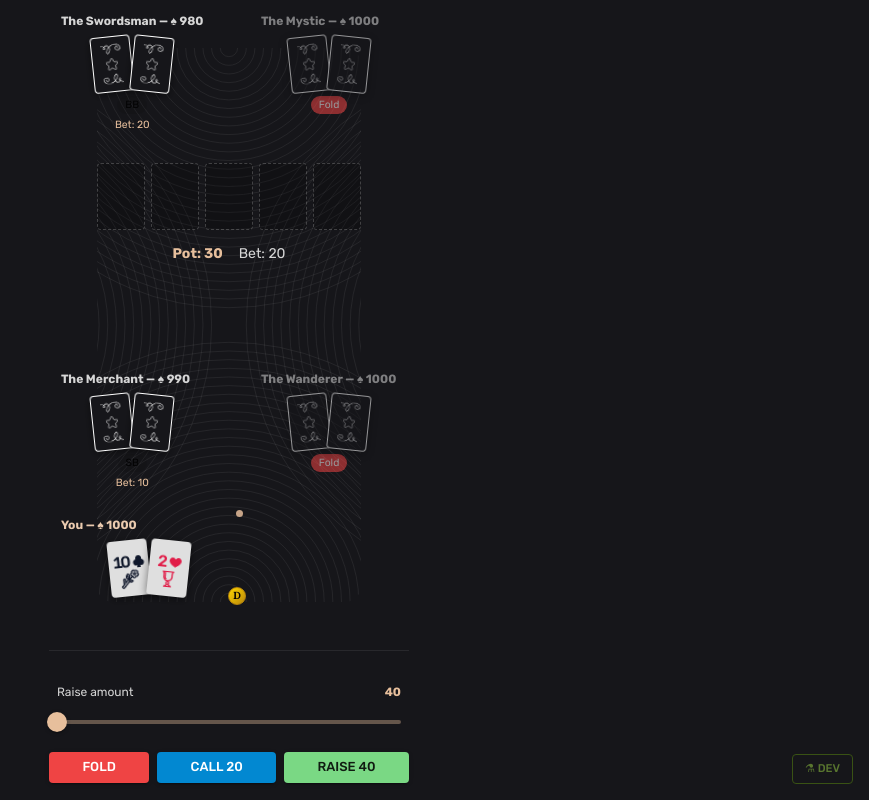
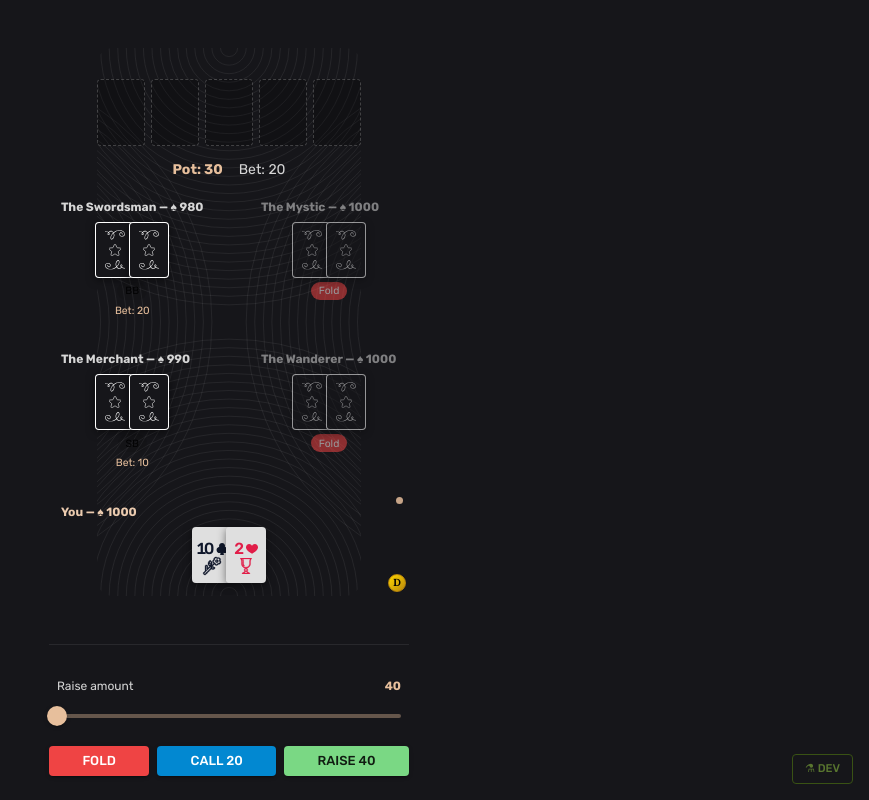
Before and after one commit to raphaelaleixo/arcanepoker, a React (Vite) app: page /game in a window 1280 px wide. Shown: the whole page, without its empty margins (411-1280 px from the left). Built offline with nearby package versions, Linux system fonts and the light colour scheme.

Commit message:
feat: table adjustments

```diff
--- a/src/components/Table/CommunityArea.tsx
+++ b/src/components/Table/CommunityArea.tsx
@@ -65,12 +65,16 @@ export function CommunityArea({ sx }: CommunityAreaProps) {
         alignItems: "center",
         justifyContent: "center",
         gap: 1.5,
-        p: 2,
         borderRadius: 3,
         //minWidth: { xs: "100%", md: 320 },
         ...sx,
       }}
     >
+      <ArcanaDisplay
+        arcanaCardToShow={arcanaCardToShow}
+        pendingArcanaCard={pendingArcanaCard}
+        displayArcanaData={displayArcanaData}
+      />
       <CommunityCards
         communityCards={state.communityCards}
         totalSlots={totalSlots}
@@ -90,12 +94,6 @@ export function CommunityArea({ sx }: CommunityAreaProps) {
         players={state.players}
         ruinsPot={state.ruinsPot}
       />
-
-      <ArcanaDisplay
-        arcanaCardToShow={arcanaCardToShow}
-        pendingArcanaCard={pendingArcanaCard}
-        displayArcanaData={displayArcanaData}
-      />
     </Box>
   );
 }
--- a/src/components/Table/PlayerCards.tsx
+++ b/src/components/Table/PlayerCards.tsx
@@ -140,13 +140,13 @@ export function PlayerCards({
                 key={`${wheelRound}-${cardKey}-${i}`}
                 onClick={onCardClick ? () => onCardClick(card) : undefined}
                 sx={{
-                  transform: isSelected
-                    ? i === 0
-                      ? "rotate(-6deg) translateY(-10px)"
-                      : "rotate(6deg) translateY(-10px)"
-                    : i === 0
-                      ? "rotate(-6deg)"
-                      : "rotate(6deg)",
+                  // transform: isSelected
+                  //   ? i === 0
+                  //     ? "rotate(-6deg) translateY(-10px)"
+                  //     : "rotate(6deg) translateY(-10px)"
+                  //   : i === 0
+                  //     ? "rotate(-6deg)"
+                  //     : "rotate(6deg)",
                   transformOrigin: "bottom center",
                   ml: i === 0 ? 0 : -0.75,
                   cursor: onCardClick ? "pointer" : "default",
--- a/src/components/Table/PlayerSeat.tsx
+++ b/src/components/Table/PlayerSeat.tsx
@@ -64,7 +64,6 @@ export function PlayerSeat({
         borderRadius: 2,
         p: 1.5,
         minWidth: { xs: 140, sm: 160 },
-        maxWidth: 200,
         opacity: player.folded ? 0.55 : 1,
         transition: "opacity 0.3s",
         ...sx,
--- a/src/components/Table/PokerTable.tsx
+++ b/src/components/Table/PokerTable.tsx
@@ -139,6 +139,13 @@ export function PokerTable() {
             }}
           />
         </Box>
+        <CommunityArea
+          sx={{
+            gridRow: 1,
+            gridColumnStart: 1,
+            gridColumnEnd: 4,
+          }}
+        />
         {bot1 && (
           <PlayerSeat
             player={bot1}
@@ -146,7 +153,7 @@ export function PokerTable() {
             isActive={activePlayer?.id === bot1.id}
             sx={{
               gridColumn: 1,
-              gridRow: 1,
+              gridRow: 2,
             }}
           />
         )}
@@ -157,17 +164,10 @@ export function PokerTable() {
             isActive={activePlayer?.id === bot2.id}
             sx={{
               gridColumn: 3,
-              gridRow: 1,
+              gridRow: 2,
             }}
           />
         )}
-        <CommunityArea
-          sx={{
-            gridRow: 2,
-            gridColumnStart: 1,
-            gridColumnEnd: 4,
-          }}
-        />
         {bot3 && (
           <PlayerSeat
             player={bot3}
```
